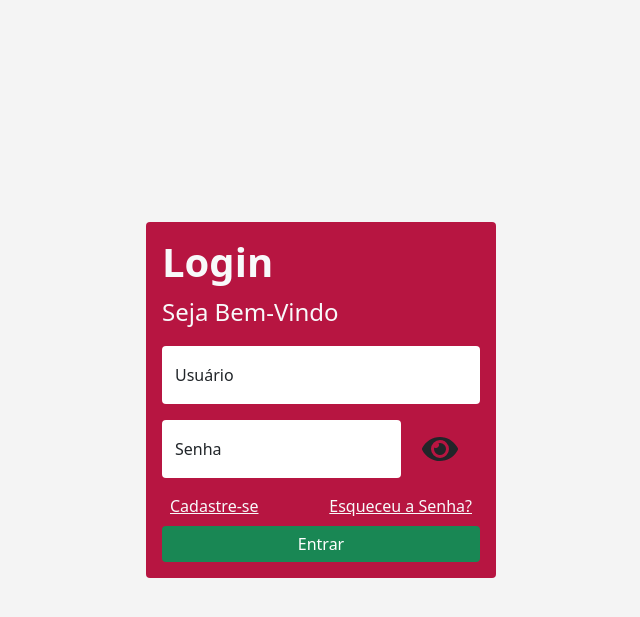
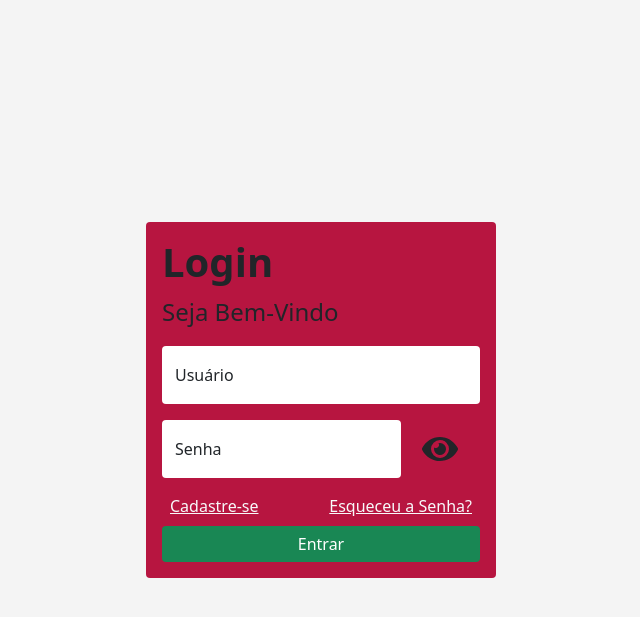
Before and after one commit to Manuibr/LOGIN, a PHP site: page /public/pages/login.html in a window 1280 px wide. Shown: the top 617 px of the page, without its empty margins (319-959 px from the left). Run offline with PHP 8.4, Linux system fonts and the light colour scheme; style sheets or scripts are compiled from the project's sources; some libraries are stand-ins or nearby versions.

Commit message:
Adicionado estilo na página login

```diff
--- a/package.json
+++ b/package.json
@@ -22,6 +22,7 @@
     "alertifyjs": "^1.13.1"
   },
   "devDependencies": {
-    "parcel-bundler": "^1.12.5"
+    "parcel-bundler": "^1.12.5",
+    "sass": "^1.37.5"
   }
 }
--- a/public/pages/cadastro.html
+++ b/public/pages/cadastro.html
@@ -6,7 +6,7 @@
     <meta name="viewport" content="width=device-width, initial-scale=1.0">
     <title>Cadastro</title>
 
-    <link href="https://cdn.jsdelivr.net/npm/bootstrap@5.0.1/dist/css/bootstrap.min.css" rel="stylesheet" integrity="sha384-+0n0xVW2eSR5OomGNYDnhzAbDsOXxcvSN1TPprVMTNDbiYZCxYbOOl7+AMvyTG2x" crossorigin="anonymous">
+    <link href="https://cdn.jsdelivr.net/npm/bootstrap@5.1.0/dist/css/bootstrap.min.css" rel="stylesheet" integrity="sha384-KyZXEAg3QhqLMpG8r+8fhAXLRk2vvoC2f3B09zVXn8CA5QIVfZOJ3BCsw2P0p/We" crossorigin="anonymous">
 
     <link rel="stylesheet" href="../styles/index.scss">
     <link rel="stylesheet" href="../styles/cadastro.scss">
--- a/public/pages/login.html
+++ b/public/pages/login.html
@@ -5,18 +5,20 @@
     <meta http-equiv="X-UA-Compatible" content="IE=edge">
     <meta name="viewport" content="width=device-width, initial-scale=1.0">
 
-    <link href="https://cdn.jsdelivr.net/npm/bootstrap@5.0.2/dist/css/bootstrap.min.css" rel="stylesheet" integrity="sha384-EVSTQN3/azprG1Anm3QDgpJLIm9Nao0Yz1ztcQTwFspd3yD65VohhpuuCOmLASjC" crossorigin="anonymous">
+    <link href="https://cdn.jsdelivr.net/npm/bootstrap@5.1.0/dist/css/bootstrap.min.css" rel="stylesheet" integrity="sha384-KyZXEAg3QhqLMpG8r+8fhAXLRk2vvoC2f3B09zVXn8CA5QIVfZOJ3BCsw2P0p/We" crossorigin="anonymous">
 
     <link rel="stylesheet" href="../../node_modules/@fortawesome/fontawesome-free/css/all.min.css">
+
+    <link rel="stylesheet" href="../styles/login-style.scss">
     <link rel="stylesheet" href="../styles/index.scss">
-    <link rel="stylesheet" href="../styles/login.scss">
+
 
     <title>Login</title>
 </head>
 <body>
     <div class="d-flex justify-content-center align-items-center vw-100 vh-100">
         <div id="content" class="p-3 rounded">
-            <div id="title" class="text-light">
+            <div id="title" class="">
                 <h1 class="fw-bold">Login</h1>
                 <p class="fs-4">Seja Bem-Vindo</p>
             </div>
--- a/public/styles/cadastro.scss
+++ b/public/styles/cadastro.scss
@@ -1,4 +1,4 @@
 #content {
     width: 350px;
-    background: #6a89cc;
+    background: #6a89cc !important;
 }
--- a/public/styles/login.scss
+++ b/public/styles/login-style.scss
@@ -4,6 +4,5 @@ body {
 
 #content {
     width: 350px;
-    background: #b71541 !important;
-
+    background: #b71540 !important;
 }
```
Also changed, not shown: public/styles/loginin.scss (deleted, +0 -7 lines).
